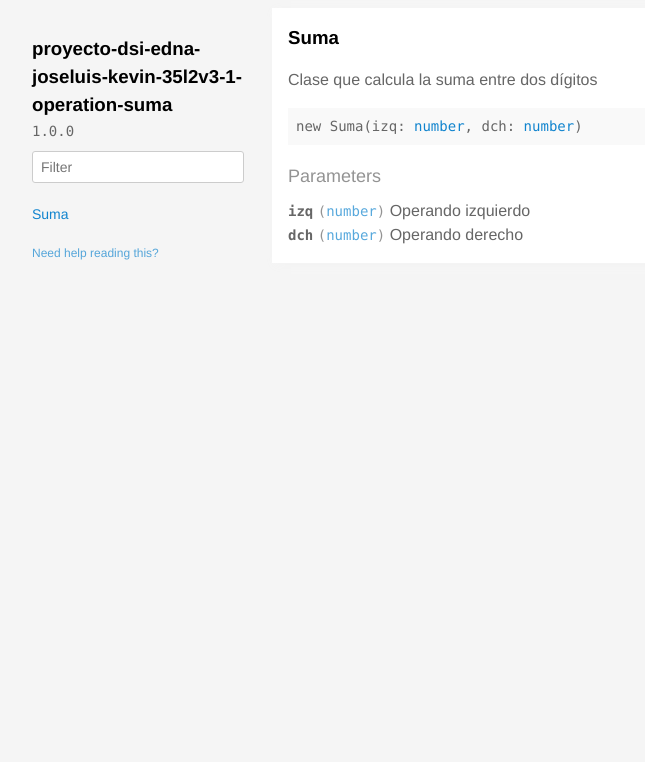
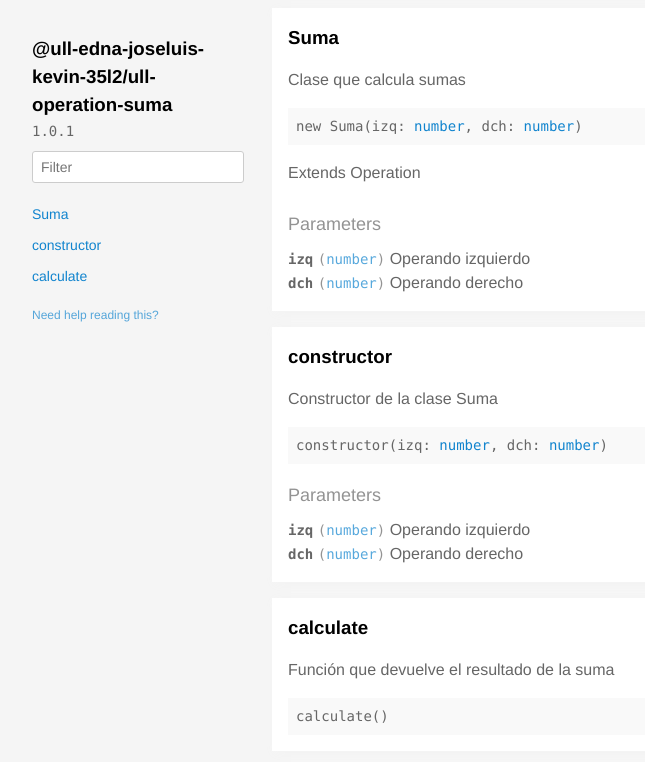
Before and after one commit to ULL-ESIT-DSI-1617/proyecto-dsi-edna-joseluis-kevin-35l2v3-1-operation-suma, a website: page docs/index.html in a window 1280 px wide. Shown: the whole page, without its empty margins (112-757 px from the left). Drawn offline with Linux system fonts and the light colour scheme.

Commit message:
Actualizar documentación

```diff
--- a/docs/index.html
+++ b/docs/index.html
@@ -2,7 +2,7 @@
 <html>
 <head>
   <meta charset='utf-8' />
-  <title>proyecto-dsi-edna-joseluis-kevin-35l2v3-1-operation-suma 1.0.0 | Documentation</title>
+  <title>@ull-edna-joseluis-kevin-35l2/ull-operation-suma 1.0.1 | Documentation</title>
   <meta name='viewport' content='width=device-width,initial-scale=1'>
   <link href='assets/bass.css' type='text/css' rel='stylesheet' />
   <link href='assets/style.css' type='text/css' rel='stylesheet' />
@@ -13,8 +13,8 @@
     <div class='clearfix md-mxn2'>
       <div class='fixed xs-hide fix-3 overflow-auto max-height-100'>
         <div class='py1 px2'>
-          <h3 class='mb0 no-anchor'>proyecto-dsi-edna-joseluis-kevin-35l2v3-1-operation-suma</h3>
-          <div class='mb1'><code>1.0.0</code></div>
+          <h3 class='mb0 no-anchor'>@ull-edna-joseluis-kevin-35l2/ull-operation-suma</h3>
+          <div class='mb1'><code>1.0.1</code></div>
           <input
             placeholder='Filter'
             id='filter-input'
@@ -28,6 +28,26 @@
                   href='#suma'
                   class="">
                   Suma
+
+                </a>
+
+                </li>
+
+
+                <li><a
+                  href='#constructor'
+                  class="">
+                  constructor
+
+                </a>
+
+                </li>
+
+
+                <li><a
+                  href='#calculate'
+                  class="">
+                  calculate
 
                 </a>
 
@@ -56,10 +76,87 @@
   </div>
 
 
-  <p>Clase que calcula la suma entre dos dígitos</p>
+  <p>Clase que calcula sumas</p>
 
 
   <div class='pre p1 fill-light mt0'>new Suma(izq: <a href="https://developer.mozilla.org/en-US/docs/Web/JavaScript/Reference/Global_Objects/Number">number</a>, dch: <a href="https://developer.mozilla.org/en-US/docs/Web/JavaScript/Reference/Global_Objects/Number">number</a>)</div>
+
+
+    <p>
+      Extends
+
+        Operation
+
+    </p>
+
+
+
+
+
+
+
+
+
+
+    <div class='py1 quiet mt1 prose-big'>Parameters</div>
+    <div class='prose'>
+
+        <div class='space-bottom0'>
+          <div>
+            <span class='code bold'>izq</span> <code class='quiet'>(<a href="https://developer.mozilla.org/en-US/docs/Web/JavaScript/Reference/Global_Objects/Number">number</a>)</code>
+	    Operando izquierdo
+
+          </div>
+
+        </div>
+
+        <div class='space-bottom0'>
+          <div>
+            <span class='code bold'>dch</span> <code class='quiet'>(<a href="https://developer.mozilla.org/en-US/docs/Web/JavaScript/Reference/Global_Objects/Number">number</a>)</code>
+	    Operando derecho
+
+          </div>
+
+        </div>
+
+    </div>
+
+
+
+
+
+
+
+
+
+
+
+
+
+
+
+</section>
+
+
+
+
+            <section class='p2 mb2 clearfix bg-white minishadow'>
+
+
+  <div class='clearfix'>
+
+    <h3 class='fl m0' id='constructor'>
+      constructor
+    </h3>
+
+
+  </div>
+
+
+  <p>Constructor de la clase Suma</p>
+
+
+  <div class='pre p1 fill-light mt0'>constructor(izq: <a href="https://developer.mozilla.org/en-US/docs/Web/JavaScript/Reference/Global_Objects/Number">number</a>, dch: <a href="https://developer.mozilla.org/en-US/docs/Web/JavaScript/Reference/Global_Objects/Number">number</a>)</div>
 
 
 
@@ -112,6 +209,53 @@
 
 
 
+
+            <section class='p2 mb2 clearfix bg-white minishadow'>
+
+
+  <div class='clearfix'>
+
+    <h3 class='fl m0' id='calculate'>
+      calculate
+    </h3>
+
+
+  </div>
+
+
+  <p>Función que devuelve el resultado de la suma</p>
+
+
+  <div class='pre p1 fill-light mt0'>calculate()</div>
+
+
+
+
+
+
+
+
+
+
+
+
+
+
+
+
+
+
+
+
+
+
+
+
+
+</section>
+
+
+
       </div>
     </div>
   </div>
--- a/package.json
+++ b/package.json
@@ -2,9 +2,9 @@
   "name": "@ull-edna-joseluis-kevin-35l2/ull-operation-suma",
   "version": "1.0.1",
   "description": "Módulo complementario para el cálculo de sumas.",
-  "main": "index.js",
+  "main": "suma.js",
   "scripts": {
-    "doc": "documentation build index.js -f html -o docs",
+    "doc": "documentation build suma.js -f html -o docs",
     "test": "./node_modules/mocha/bin/mocha"
   },
   "repository": {
```
Also changed, not shown: docs/assets/anchor.js (+30 -31 lines), docs/assets/site.js (+10 -12 lines).
